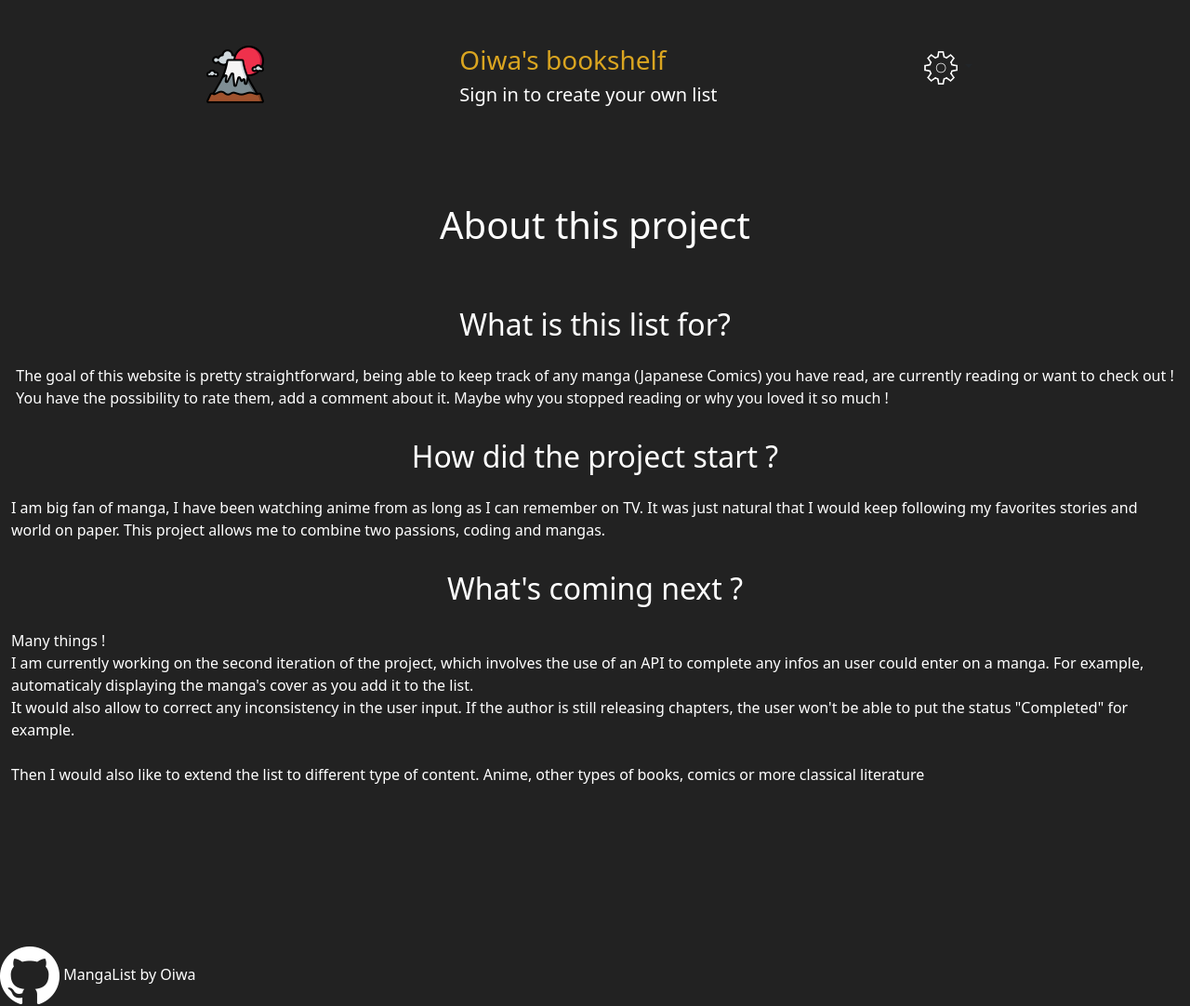
After one commit to Oiwawa/MangaList, a Symfony app: template templates/home/aboutMe.html.twig in a window 1280 px wide. The commit adds this page. Shown: the whole page at 93% size. Run offline with Twig, Linux system fonts and the light colour scheme; the template is opened without the code that fills it, so the values that code supplies are empty; some libraries are stand-ins or nearby versions.

Commit message:
about me

```diff
--- a/config/bundles.php
+++ b/config/bundles.php
@@ -13,4 +13,6 @@ return [
     Symfony\Bundle\SecurityBundle\SecurityBundle::class => ['all' => true],
     Twig\Extra\TwigExtraBundle\TwigExtraBundle::class => ['all' => true],
     Vich\UploaderBundle\VichUploaderBundle::class => ['all' => true],
+    Nelmio\CorsBundle\NelmioCorsBundle::class => ['all' => true],
+    ApiPlatform\Core\Bridge\Symfony\Bundle\ApiPlatformBundle::class => ['all' => true],
 ];
--- a/public/style/style.css
+++ b/public/style/style.css
@@ -72,13 +72,12 @@ h3 {
 
 /*MAIN*/
 .table {
-    border-style: solid;
+    border-style: ridge;
     border-color: goldenrod !important;
     border-radius: 20px;
     padding: 20px;
     position: relative;
     vertical-align: middle;
-
 }
 .wrapper ul{
     width: 20px;
@@ -91,6 +90,7 @@ h3 {
 
 .table td {
     vertical-align: middle;
+    font-size: 1.5em !important;
 }
 
 #editBtn {
@@ -133,3 +133,10 @@ h3 {
     text-align: center;
     background-color: red !important;
 }
+
+.mnote {
+    max-width: 150px!important;
+
+    word-wrap: break-word;
+
+}
--- a/src/Controller/AdminController.php
+++ b/src/Controller/AdminController.php
@@ -21,9 +21,9 @@ class AdminController extends AbstractController
 {
 
     /**
-     * @param \Symfony\Component\HttpFoundation\Request $request
+     * @param Request $request
      * @param EntityManagerInterface $entityManager
-     * @return \Symfony\Component\HttpFoundation\Response
+     * @return Response
      * @Route(path="status", name="status")
      */
     public function manageStatus(Request $request, EntityManagerInterface $entityManager): Response
--- a/src/Form/SearchForm.php
+++ b/src/Form/SearchForm.php
@@ -19,14 +19,14 @@ class SearchForm extends AbstractType
     {
         $builder
             ->add('q', TextType::class, [
-                'label' => false,
+                'label' => "Title :",
                 'required' => false,
                 'attr' => [
                     'placeholder' => 'Search'
                 ]
             ])
             ->add('status', EntityType::class, [
-                'label' => false,
+                'label' => "Status :",
                 'required' => false,
                 'class' => Status::class,
                 'expanded' => false,
@@ -34,7 +34,7 @@ class SearchForm extends AbstractType
                 'placeholder' => 'Select status'
             ])
             ->add('rating', NumberType::class, [
-                'label' => false,
+                'label' => "Rating :",
                 'required' => false,
                 'attr' => [
                     'min' => '0',
--- a/templates/base.html.twig
+++ b/templates/base.html.twig
@@ -3,8 +3,8 @@
 <head>
     <meta charset="UTF-8">
     <title>{% block title %}Oiwa's Bookshelf{% endblock %}</title>
+    {% block stylesheet %}{% endblock %}
     <link rel="stylesheet" href="{{ asset('style/style.css') }}">
-    {% block stylesheet %}{% endblock %}
     <link href="https://cdn.jsdelivr.net/npm/bootstrap@5.0.0-beta2/dist/css/bootstrap.min.css"
           rel="stylesheet" integrity="sha384-BmbxuPwQa2lc/FVzBcNJ7UAyJxM6wuqIj61tLrc4wSX0szH/Ev+nYRRuWlolflfl"
           crossorigin="anonymous">
@@ -53,8 +53,6 @@
                              class="crossRotate">
                     </button>
                     <div class="dropdown-menu" aria-labelledby="dropdownMenuButton">
-                        {# <!--Darkmode Switch --> #}
-                        {# <button onclick="darkMode()" class="btn btn-primary switch">Switch Light/Dark</button> #}
                         {% if app.user %}
                             <a class="dropdown-item btn-outline-dark" href="{{ path('user_edit',{"username":app.user.username}) }}">Profile</a>
                             <a class="dropdown-item btn-outline-dark" href="{{ path('app_logout') }}">Log out</a>
@@ -62,6 +60,7 @@
                             <a class="dropdown-item btn-outline-dark" href="{{ path('app_login') }}">Log in</a>
                             <a class="dropdown-item btn-outline-dark" href="{{ path('app_register') }}">Sign in</a>
                         {% endif %}
+                            <a class="dropdown-item btn-outline-dark" href="{{ path('manga_aboutMe') }}">About MangaList</a>
                     </div>
                 </div>
             </div>
@@ -96,6 +95,8 @@
         </a>
         MangaList by Oiwa </p>
 </footer>
-{% block js %}{% endblock %}
+{% block js %}
+
+{% endblock %}
 </body>
 </html>
--- /dev/null
+++ b/templates/home/aboutMe.html.twig
@@ -0,0 +1,75 @@
+{% extends 'home/index.html.twig' %}
+
+{% block body %}
+    <main>
+        <div class="div container-fluid">
+            <div class="row">
+                <div class="my-lg-5 d-flex justify-content-center">
+                    <h1>About this project</h1>
+                </div>
+            </div>
+            <div class="row">
+                <div class="my-2 d-flex justify-content-center">
+                    <h2>What is this list for?</h2>
+                </div>
+            </div>
+            <div class="row">
+                <div class="my-2 d-flex justify-content-center">
+                    <p>
+                        The goal of this website is pretty straightforward, being able to
+                        keep track of any manga (Japanese Comics) you have read, are currently reading
+                        or want to check out !
+                        <br>
+                        You have the possibility to rate them, add a comment about it. Maybe why you stopped
+                        reading or why you loved it so much !
+                        <br>
+                    </p>
+                </div>
+            </div>
+            <div class="row">
+                <div class="my-2 d-flex justify-content-center">
+                    <h2>How did the project start ?</h2>
+                </div>
+            </div>
+            <div class="row">
+                <div class="my-2 d-flex justify-content-center">
+                    <p>
+                        I am big fan of manga, I have been watching anime from as long as I can remember
+                        on TV. It was just natural that I would keep following my favorites stories and world
+                        on paper.
+                        This project allows me to combine two passions, coding and mangas.
+                    </p>
+                </div>
+            </div>
+            <div class="row">
+                <div class="my-2 d-flex justify-content-center">
+                    <h2>What's coming next ?</h2>
+                </div>
+            </div>
+            <div class="row">
+                <div class="my-2 d-flex justify-content-center">
+                    <p>
+                        Many things !
+                        <br>
+                        I am currently working on the second iteration of the project, which involves
+                        the use of an API to complete any infos an user could enter on a manga.
+                        For example, automaticaly displaying the manga's cover as you add it to the list.
+                        <br>
+                        It would also allow to correct any inconsistency in the user input.
+                        If the author is still releasing chapters, the user won't be able to put the status
+                        "Completed" for example.
+                        <br>
+                        <br>
+                        Then I would also like to extend the list to different type of content.
+                        Anime, other types of books, comics or more classical literature
+                    </p>
+                </div>
+            </div>
+        </div>
+    </main>
+
+{% endblock %}
+
+{% block js %}
+
+{% endblock %}
--- a/templates/home/index.html.twig
+++ b/templates/home/index.html.twig
@@ -118,8 +118,8 @@
                                 {% endif %}
                                 <td colspan="col-5" class="mname">{{ manga.title|capitalize }}</td>
                                 <td colspan="col-2" class="mstatus">{{ manga.status|capitalize }}</td>
-                                <td colspan="col-2" class="mrating">{{ manga.rating }}/10</td>
-                                <td colspan="col-5" class="mnote">{{ manga.note|capitalize }}</td>
+                                <td colspan="col-2" class="mrating">{{ manga.rating|round(1, 'floor') }}/10</td>
+                                <td colspan="col-5" class="mnote" id="mnote">{{ manga.note|capitalize }}</td>
                                 <td id="editBtn">
                                     <div class="wrapper">
                                         <div class="btn-group dropstart">
@@ -134,9 +134,9 @@
                                                     >Update</a>
                                                 </div>
                                                 <div id="deleteBtn">
-                                                    <a class="btn btn-outline-danger btn shadow-none"
-                                                       data-toggle="modal"
-                                                       data-target="#deleteModal">&nbspDelete&nbsp</a>
+                                                    <a class="btn btn-outline-danger"
+                                                       href="{{ url('manga_delete', {'id': manga.id}) }}"
+                                                      >Delete</a>
                                                 </div>
                                             </div>
                                         </div>
```
Also changed, not shown: composer.json (+9 -0 lines), src/Controller/HomeController.php (+10 -0 lines), src/Controller/StatisticsController.php (+19 -2 lines), src/Form/MangaType.php (+5 -2 lines), src/Repository/MangaRepository.php (+11 -0 lines), src/Service/CallApiService.php (added, +24 -0 lines), templates/manga/mangaUpdate.html.twig (+6 -3 lines), 2 other files.
